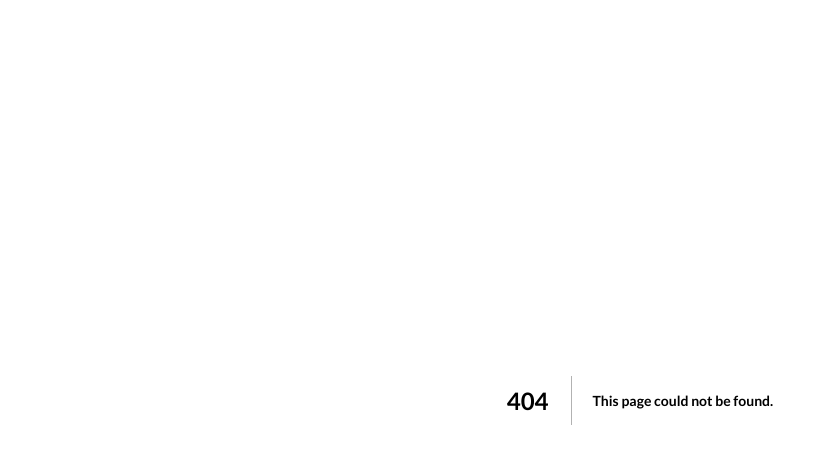
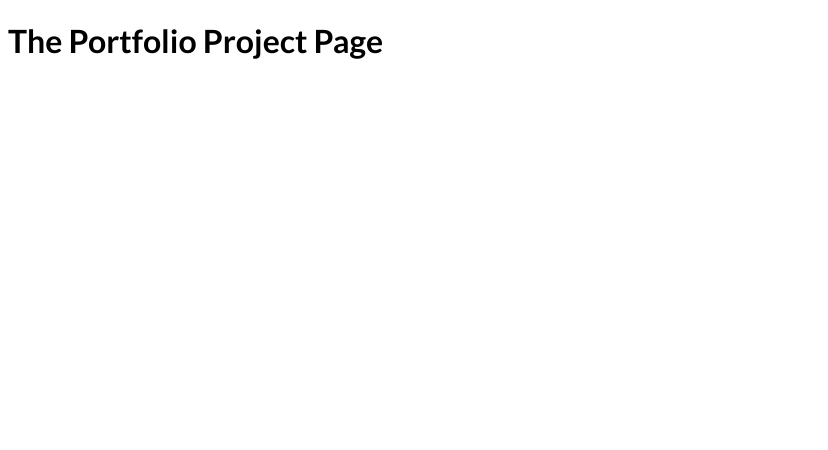
Before and after one commit to yseij/NextJs, a Next.js app: page /portfolio/1 in a window 1280 px wide. Before the commit this address had no page. Shown: the top 450 px of the page, without its empty margins (0-828 px from the left). Built offline with nearby package versions, Linux system fonts and the light colour scheme.

Commit message:
Dynamische paden en routes

```diff
--- /dev/null
+++ b/pages/portfolio/[projectid].js
@@ -0,0 +1,9 @@
+function ProtfolioProjectPage() {
+  return (
+    <div>
+      <h1> The Portfolio Project Page</h1>
+    </div>
+  );
+}
+
+export default ProtfolioProjectPage
```
